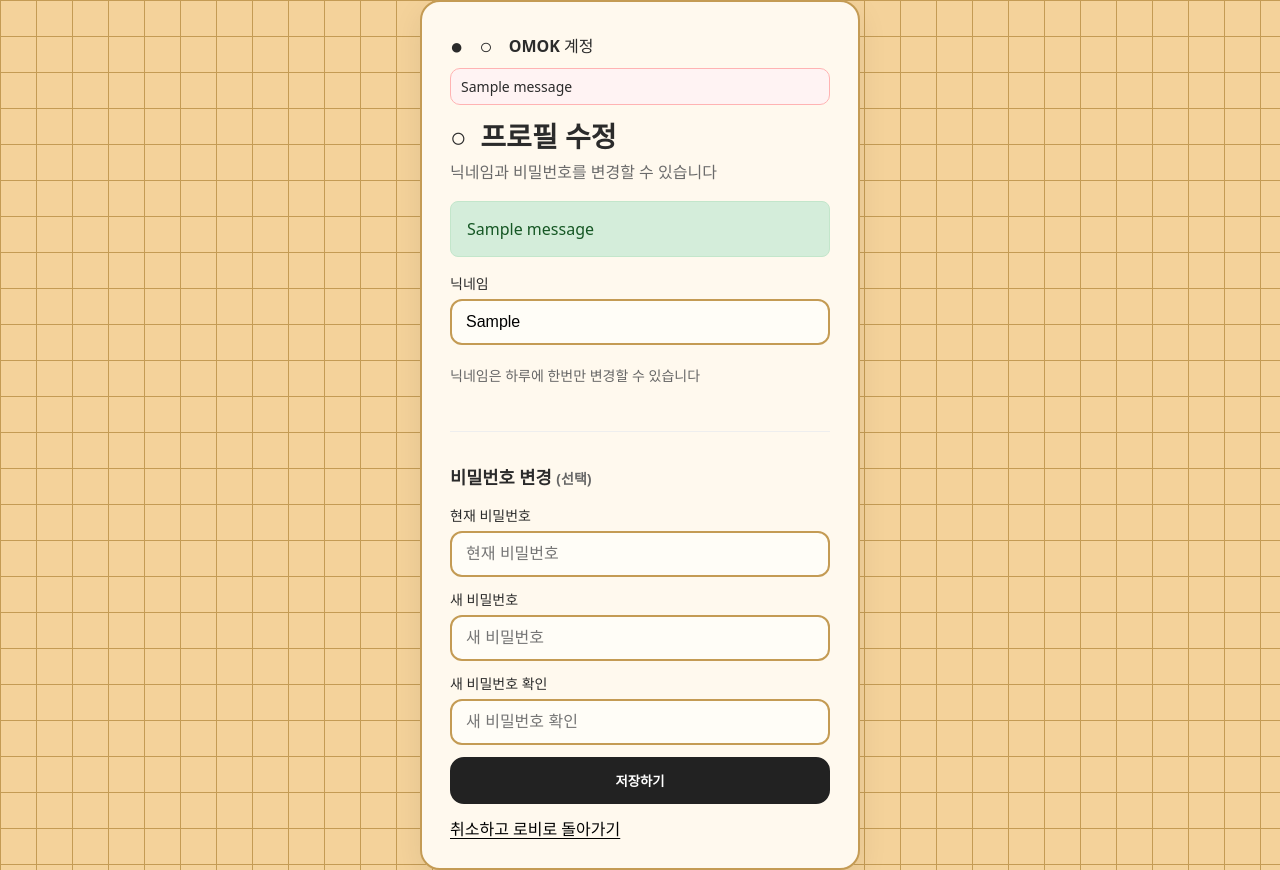
After one commit to SWWS97/Gomoku_Game-, a Django app: page /accounts/profile/edit/ in a window 1280 px wide. The commit adds this page. Run offline with Django 5.2, Linux system fonts and the light colour scheme; a user stored in the database is signed in; tables that the repository leaves empty hold one stand-in row (values such as "Sample post"); one stand-in notice (Sample message) is shown; some libraries are stand-ins or nearby versions.

Commit message:
✨ feat: 프로필 수정 기능 추가 (닉네임 및 비밀번호 변경)

```diff
--- a/app/accounts/forms.py
+++ b/app/accounts/forms.py
@@ -1,7 +1,9 @@
 from django import forms
 from django.contrib.auth import get_user_model
-from django.contrib.auth.forms import UserCreationForm
+from django.contrib.auth.forms import UserCreationForm, PasswordChangeForm
 from django.core.validators import EmailValidator
+from django.utils import timezone
+from datetime import timedelta
 
 User = get_user_model()
 
@@ -92,3 +94,122 @@
         self.sociallogin.save(request, connect=True)
 
         return user, None
+
+
+class ProfileEditForm(forms.Form):
+    """
+    프로필 수정 폼 (닉네임 + 비밀번호)
+    닉네임은 하루에 한번만 변경 가능
+    """
+
+    nickname = forms.CharField(
+        max_length=30,
+        required=False,
+        label="닉네임",
+        help_text="닉네임을 변경하려면 입력하세요 (하루에 한번만 가능)",
+        widget=forms.TextInput(attrs={"placeholder": "새로운 닉네임"}),
+    )
+
+    # 비밀번호 변경 (선택 사항)
+    old_password = forms.CharField(
+        required=False,
+        label="현재 비밀번호",
+        widget=forms.PasswordInput(attrs={"placeholder": "현재 비밀번호"}),
+    )
+    new_password1 = forms.CharField(
+        required=False,
+        label="새 비밀번호",
+        widget=forms.PasswordInput(attrs={"placeholder": "새 비밀번호"}),
+    )
+    new_password2 = forms.CharField(
+        required=False,
+        label="새 비밀번호 확인",
+        widget=forms.PasswordInput(attrs={"placeholder": "새 비밀번호 확인"}),
+    )
+
+    def __init__(self, *args, **kwargs):
+        self.user = kwargs.pop("user", None)
+        super().__init__(*args, **kwargs)
+
+        # 초기값 설정
+        if self.user:
+            self.fields["nickname"].initial = self.user.first_name
+
+    def clean_nickname(self):
+        """닉네임 중복 검사 (현재 사용자 제외)"""
+        nickname = self.cleaned_data.get("nickname", "").strip()
+
+        # 닉네임을 변경하지 않으면 검사 안함
+        if not nickname or nickname == self.user.first_name:
+            return nickname
+
+        # 다른 사용자와 중복 체크
+        if User.objects.filter(first_name=nickname).exclude(pk=self.user.pk).exists():
+            raise forms.ValidationError("이미 사용 중인 닉네임입니다.")
+
+        # 24시간 제한 체크
+        from .models import NicknameChangeLog
+
+        last_change = (
+            NicknameChangeLog.objects.filter(user=self.user).order_by("-changed_at").first()
+        )
+
+        if last_change:
+            time_since_change = timezone.now() - last_change.changed_at
+            if time_since_change < timedelta(days=1):
+                hours_left = 24 - int(time_since_change.total_seconds() / 3600)
+                raise forms.ValidationError(f"닉네임은 하루에 한번만 변경할 수 있습니다. ({hours_left}시간 후 변경 가능)")
+
+        return nickname
+
+    def clean(self):
+        """비밀번호 변경 검증"""
+        cleaned_data = super().clean()
+        old_password = cleaned_data.get("old_password")
+        new_password1 = cleaned_data.get("new_password1")
+        new_password2 = cleaned_data.get("new_password2")
+
+        # 비밀번호 변경하려는 경우
+        if any([old_password, new_password1, new_password2]):
+            # 모든 필드가 입력되었는지 확인
+            if not all([old_password, new_password1, new_password2]):
+                raise forms.ValidationError("비밀번호를 변경하려면 모든 비밀번호 필드를 입력해야 합니다.")
+
+            # 현재 비밀번호 확인
+            if not self.user.check_password(old_password):
+                raise forms.ValidationError("현재 비밀번호가 올바르지 않습니다.")
+
+            # 새 비밀번호 일치 확인
+            if new_password1 != new_password2:
+                raise forms.ValidationError("새 비밀번호가 일치하지 않습니다.")
+
+            # 비밀번호 최소 길이 체크
+            if len(new_password1) < 8:
+                raise forms.ValidationError("새 비밀번호는 최소 8자 이상이어야 합니다.")
+
+        return cleaned_data
+
+    def save(self):
+        """프로필 수정 저장"""
+        from .models import NicknameChangeLog
+
+        nickname = self.cleaned_data.get("nickname", "").strip()
+        new_password1 = self.cleaned_data.get("new_password1")
+
+        # 닉네임 변경
+        if nickname and nickname != self.user.first_name:
+            old_nickname = self.user.first_name
+            self.user.first_name = nickname
+            self.user.save()
+
+            # 변경 이력 저장
+            NicknameChangeLog.objects.create(
+                user=self.user, old_nickname=old_nickname, new_nickname=nickname
+            )
+
+        # 비밀번호 변경
+        if new_password1:
+            self.user.set_password(new_password1)
+            self.user.save()
+
+        return self.user
--- a/app/accounts/urls.py
+++ b/app/accounts/urls.py
@@ -1,8 +1,9 @@
 from django.urls import path
 
-from .views import SignUpView
+from .views import ProfileEditView, SignUpView
 
 app_name = "accounts"
 urlpatterns = [
     path("signup/", SignUpView, name="signup"),  # 함수형 뷰이므로 as_view() 제거
+    path("profile/edit/", ProfileEditView, name="profile_edit"),
 ]
--- a/app/accounts/views.py
+++ b/app/accounts/views.py
@@ -1,7 +1,10 @@
 from django.conf import settings
+from django.contrib import messages
+from django.contrib.auth import update_session_auth_hash
+from django.contrib.auth.decorators import login_required
 from django.shortcuts import redirect, render
 
-from .forms import SignUpForm
+from .forms import ProfileEditForm, SignUpForm
 
 
 def SignUpView(request):
@@ -13,3 +16,29 @@
         return redirect(settings.LOGIN_URL)
 
     return render(request, "account/signup.html", {"form": form})
+
+
+@login_required
+def ProfileEditView(request):
+    """프로필 수정 뷰 (닉네임 + 비밀번호)"""
+    if request.method == "POST":
+        form = ProfileEditForm(request.POST, user=request.user)
+        if form.is_valid():
+            # 비밀번호 변경 여부 체크
+            password_changed = bool(form.cleaned_data.get("new_password1"))
+
+            # 프로필 저장
+            form.save()
+
+            # 비밀번호 변경 시 세션 유지
+            if password_changed:
+                update_session_auth_hash(request, request.user)
+                messages.success(request, "프로필이 수정되었습니다. 비밀번호가 변경되었습니다.")
+            else:
+                messages.success(request, "프로필이 수정되었습니다.")
+
+            return redirect("games:lobby")
+    else:
+        form = ProfileEditForm(user=request.user)
+
+    return render(request, "account/profile_edit.html", {"form": form})
--- /dev/null
+++ b/templates/account/profile_edit.html
@@ -0,0 +1,110 @@
+{% extends "account/base_auth.html" %}
+{% block title %}프로필 수정 – Omok{% endblock %}
+{% block content %}
+<h1><span class="stone white"></span> 프로필 수정</h1>
+<p class="sub">닉네임과 비밀번호를 변경할 수 있습니다</p>
+
+{% if messages %}
+  {% for message in messages %}
+    <div class="alert alert-{{ message.tags }}">{{ message }}</div>
+  {% endfor %}
+{% endif %}
+
+<form method="post" action="{% url 'accounts:profile_edit' %}">
+  {% csrf_token %}
+
+  <!-- 비폼 필드 에러 표시 -->
+  {% if form.non_field_errors %}
+    <div class="error-message">
+      {% for error in form.non_field_errors %}
+        <p>{{ error }}</p>
+      {% endfor %}
+    </div>
+  {% endif %}
+
+  <div class="row">
+    <label for="id_nickname">닉네임</label>
+    {{ form.nickname }}
+    {% if form.nickname.errors %}
+      <div class="error-message">
+        {% for error in form.nickname.errors %}
+          <p>{{ error }}</p>
+        {% endfor %}
+      </div>
+    {% endif %}
+    <p class="muted">닉네임은 하루에 한번만 변경할 수 있습니다</p>
+  </div>
+
+  <hr style="margin: 2rem 0; border: none; border-top: 1px solid #eee;">
+
+  <h3 style="margin-bottom: 1rem; font-size: 1.1rem;">비밀번호 변경 <span class="muted">(선택)</span></h3>
+
+  <div class="row">
+    <label for="id_old_password">현재 비밀번호</label>
+    {{ form.old_password }}
+    {% if form.old_password.errors %}
+      <div class="error-message">
+        {% for error in form.old_password.errors %}
+          <p>{{ error }}</p>
+        {% endfor %}
+      </div>
+    {% endif %}
+  </div>
+
+  <div class="row">
+    <label for="id_new_password1">새 비밀번호</label>
+    {{ form.new_password1 }}
+    {% if form.new_password1.errors %}
+      <div class="error-message">
+        {% for error in form.new_password1.errors %}
+          <p>{{ error }}</p>
+        {% endfor %}
+      </div>
+    {% endif %}
+  </div>
+
+  <div class="row">
+    <label for="id_new_password2">새 비밀번호 확인</label>
+    {{ form.new_password2 }}
+    {% if form.new_password2.errors %}
+      <div class="error-message">
+        {% for error in form.new_password2.errors %}
+          <p>{{ error }}</p>
+        {% endfor %}
+      </div>
+    {% endif %}
+  </div>
+
+  <button class="btn" type="submit">저장하기</button>
+  <div class="links">
+    <a href="{% url 'games:lobby' %}">취소하고 로비로 돌아가기</a>
+  </div>
+</form>
+
+<style>
+  .alert {
+    padding: 1rem;
+    margin-bottom: 1rem;
+    border-radius: 0.5rem;
+    font-weight: 500;
+  }
+  .alert-success {
+    background-color: #d4edda;
+    color: #155724;
+    border: 1px solid #c3e6cb;
+  }
+  .alert-error {
+    background-color: #f8d7da;
+    color: #721c24;
+    border: 1px solid #f5c6cb;
+  }
+  .error-message {
+    margin-top: 0.5rem;
+    color: #dc3545;
+    font-size: 0.9rem;
+  }
+  .error-message p {
+    margin: 0.25rem 0;
+  }
+</style>
+{% endblock %}
--- a/templates/games/lobby.html
+++ b/templates/games/lobby.html
@@ -568,6 +568,7 @@
       <div class="top-actions">
         <span class="user-info">{{ user.first_name|default:user.username }}</span>
         <a href="{% url 'games:history' %}" class="btn" style="background: #5a4a3a; font-size: 14px; padding: 8px 16px;">내 전적</a>
+        <a href="{% url 'accounts:profile_edit' %}" class="btn" style="background: #6a5d4a; font-size: 14px; padding: 8px 16px;">프로필 수정</a>
         <a href="{% url 'account_logout' %}" class="btn logout-btn">로그아웃</a>
       </div>
     </div>
```
Also changed, not shown: app/accounts/models.py (added, +21 -0 lines), app/accounts/migrations/0001_initial.py (added), app/accounts/migrations/__init__.py (added).
